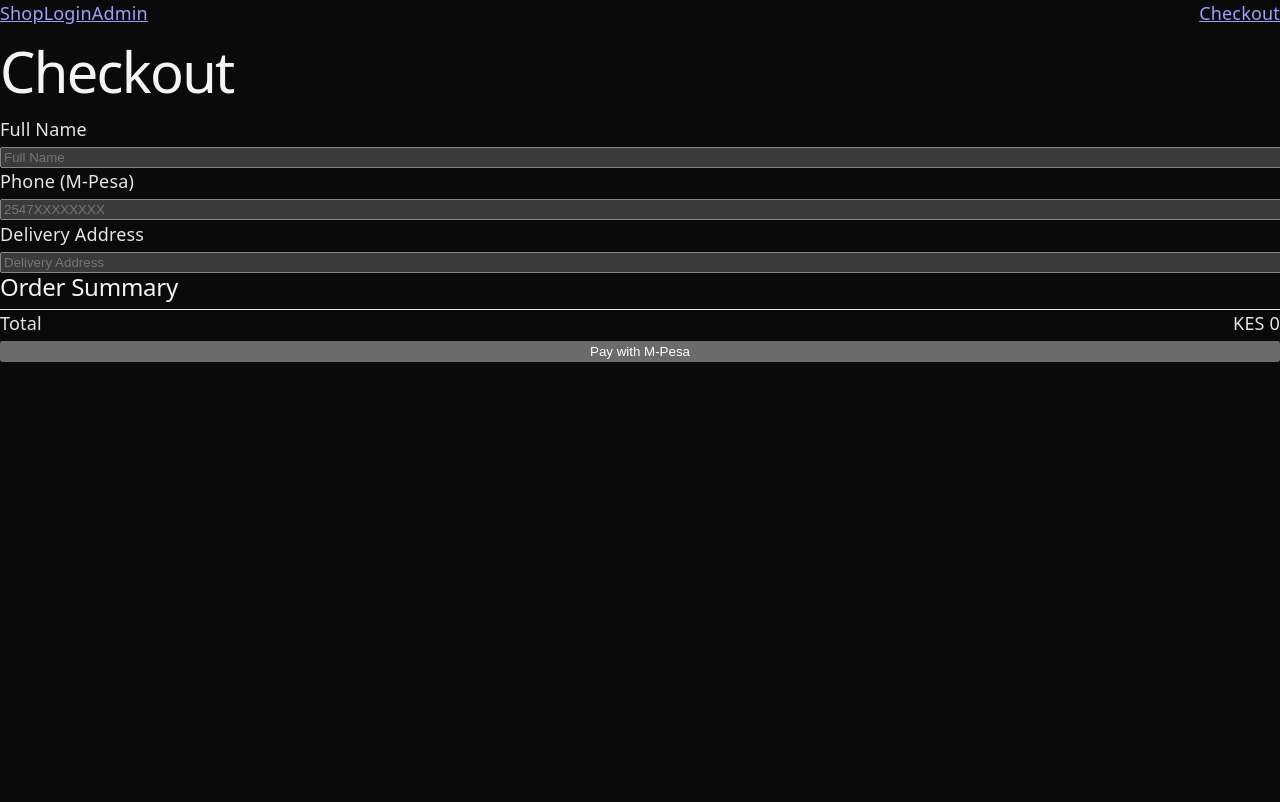
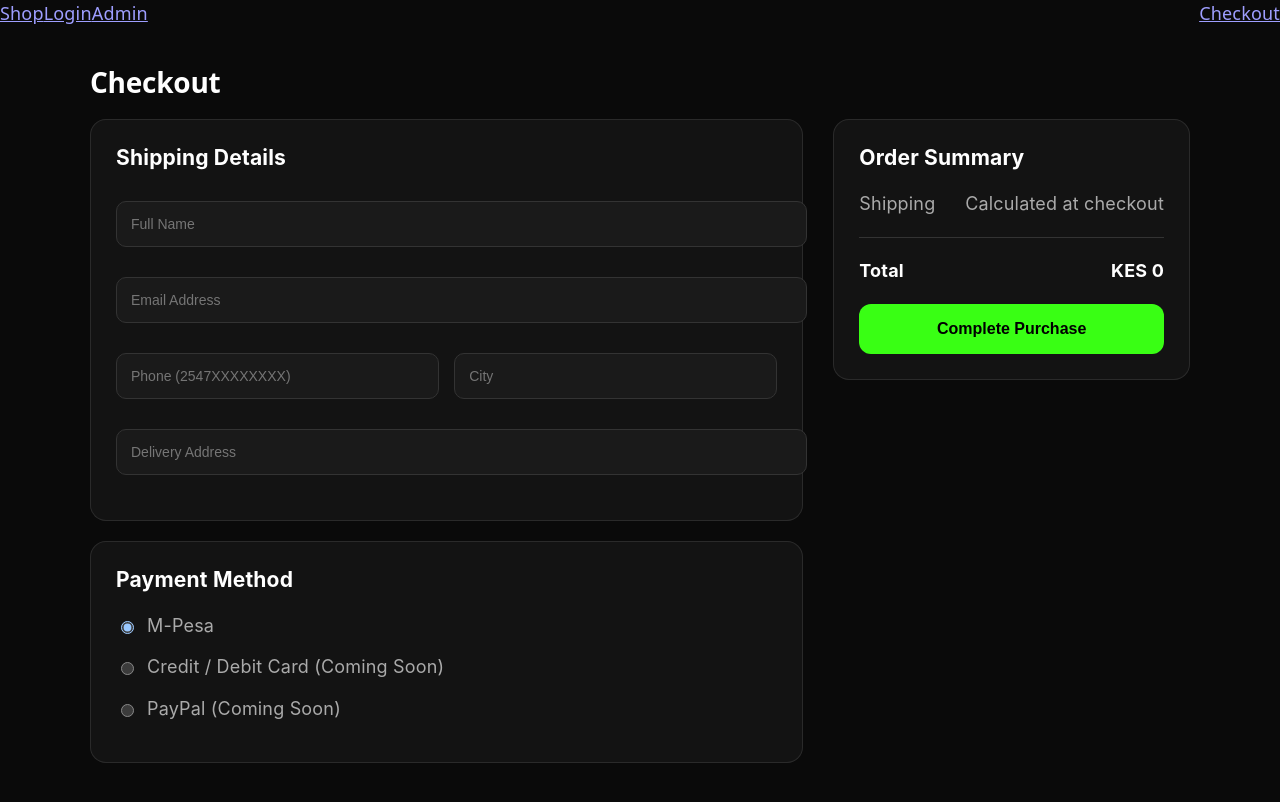
Before and after one commit to Hearthandheal/Hearth-Heal-Org, a React (Vite) app in the folder my-shop/: page /checkout in a window 1280 px wide. Shown: the top 802 px of the page. Built offline with nearby package versions, Linux system fonts and the light colour scheme.

Commit message:
Redesign checkout page with card layout and dark theme

```diff
--- a/my-shop/src/Checkout.tsx
+++ b/my-shop/src/Checkout.tsx
@@ -1,9 +1,7 @@
 import { useState, useEffect } from "react";
 import axios from "axios";
-import { motion } from "framer-motion";
 import { useNavigate } from "react-router-dom";
 
-// API URL - deployed backend (v2)
 const API_URL = "https://hearth-heal-api.onrender.com/api";
 
 interface CartItem {
@@ -16,20 +14,14 @@ export default function Checkout() {
   const navigate = useNavigate();
   const [cart, setCart] = useState<CartItem[]>([]);
   const [loading, setLoading] = useState(false);
-  const [status, setStatus] = useState<null | "pending" | "failed" | "success">(null);
   const [form, setForm] = useState({
     name: "",
+    email: "",
     phone: "",
+    city: "",
     address: "",
   });
-
-  // 📱 Format Kenyan phone automatically
-  const formatPhone = (value: string) => {
-    let v = value.replace(/\D/g, "");
-    if (v.startsWith("0")) v = "254" + v.slice(1);
-    if (!v.startsWith("254")) v = "254" + v;
-    return v.slice(0, 12);
-  };
+  const [paymentMethod, setPaymentMethod] = useState("mpesa");
 
   useEffect(() => {
     const saved = localStorage.getItem('cart');
@@ -39,6 +31,15 @@ export default function Checkout() {
   }, []);
 
   const total = cart.reduce((sum, item) => sum + item.price, 0);
+  const shipping = 0;
+  const grandTotal = total + shipping;
+
+  const formatPhone = (value: string) => {
+    let v = value.replace(/\D/g, "");
+    if (v.startsWith("0")) v = "254" + v.slice(1);
+    if (!v.startsWith("254")) v = "254" + v;
+    return v.slice(0, 12);
+  };
 
   const handlePay = async () => {
     if (!form.phone || form.phone.length < 12) {
@@ -47,31 +48,23 @@ export default function Checkout() {
     if (cart.length === 0) return alert("Your cart is empty");
 
     setLoading(true);
-    setStatus("pending");
     try {
-      // Create order first
       const orderRes = await axios.post(`${API_URL}/orders`, {
         ...form,
         products: cart,
-        amount: total,
+        amount: grandTotal,
       });
 
-      // Initiate M-Pesa payment
       await axios.post(`${API_URL}/payments/stk`, {
         phone: form.phone,
-        amount: total,
+        amount: grandTotal,
         orderId: orderRes.data._id,
       });
 
-      // Clear cart
       localStorage.removeItem('cart');
       setCart([]);
-      setStatus("success");
-
-      // Redirect to success page
       navigate("/success");
     } catch (err: any) {
-      setStatus("failed");
       alert("Error: " + (err.response?.data?.error || err.message));
     } finally {
       setLoading(false);
@@ -79,109 +72,274 @@ export default function Checkout() {
   };
 
   return (
-    <div className="bg-black text-white min-h-screen px-6 md:px-20 py-16">
+    <div style={{
+      fontFamily: '-apple-system, BlinkMacSystemFont, "Segoe UI", Roboto',
+      background: '#0a0a0a',
+      minHeight: '100vh',
+      padding: '40px 20px'
+    }}>
+      <div style={{ maxWidth: '1100px', margin: 'auto' }}>
+        <h2 style={{
+          color: 'white',
+          marginBottom: '20px',
+          fontSize: '28px',
+          fontWeight: 600
+        }}>
+          Checkout
+        </h2>
 
-      {/* HEADER */}
-      <motion.h1
-        initial={{ opacity: 0, y: 20 }}
-        animate={{ opacity: 1, y: 0 }}
-        className="text-3xl font-semibold mb-10"
-      >
-        Checkout
-      </motion.h1>
+        <div style={{
+          display: 'grid',
+          gridTemplateColumns: '2fr 1fr',
+          gap: '30px'
+        }}>
+          {/* LEFT SIDE */}
+          <div>
+            {/* Shipping Details */}
+            <div style={{
+              background: 'rgba(20, 20, 20, 0.9)',
+              padding: '25px',
+              borderRadius: '16px',
+              border: '1px solid rgba(255,255,255,0.1)',
+              marginBottom: '20px'
+            }}>
+              <h3 style={{ color: 'white', margin: '0 0 20px 0' }}>Shipping Details</h3>
 
-      {/* STATUS UI */}
-      {status === "pending" && (
-        <div className="mb-8 text-green-400">
-          Waiting for payment confirmation on your phone...
-        </div>
-      )}
-      {status === "failed" && (
-        <div className="mb-8 text-red-400">
-          Payment failed. Try again.
-        </div>
-      )}
-      {status === "success" && (
-        <div className="mb-8 text-green-400">
-          Payment initiated! Check your phone to complete.
-        </div>
-      )}
+              <input
+                type="text"
+                placeholder="Full Name"
+                value={form.name}
+                onChange={(e) => setForm({ ...form, name: e.target.value })}
+                style={{
+                  width: '100%',
+                  padding: '14px',
+                  marginTop: '10px',
+                  marginBottom: '20px',
+                  borderRadius: '10px',
+                  border: '1px solid #333',
+                  background: '#1a1a1a',
+                  color: 'white',
+                  fontSize: '14px',
+                  outline: 'none'
+                }}
+              />
 
-      <div className="grid md:grid-cols-2 gap-12">
+              <input
+                type="email"
+                placeholder="Email Address"
+                value={form.email}
+                onChange={(e) => setForm({ ...form, email: e.target.value })}
+                style={{
+                  width: '100%',
+                  padding: '14px',
+                  marginTop: '10px',
+                  marginBottom: '20px',
+                  borderRadius: '10px',
+                  border: '1px solid #333',
+                  background: '#1a1a1a',
+                  color: 'white',
+                  fontSize: '14px',
+                  outline: 'none'
+                }}
+              />
 
-        {/* LEFT - FORM */}
-        <motion.div
-          initial={{ opacity: 0, x: -20 }}
-          animate={{ opacity: 1, x: 0 }}
-          className="space-y-6"
-        >
-
-          <div>
-            <label className="text-sm text-zinc-400">Full Name</label>
+              <div style={{ display: 'flex', gap: '15px' }}>
                 <input
-              placeholder="Full Name"
-              className="w-full mt-2 p-4 bg-zinc-900 rounded-xl outline-none focus:ring-1 focus:ring-white"
-              onChange={(e) => setForm({ ...form, name: e.target.value })}
+                  type="text"
+                  placeholder="Phone (2547XXXXXXXX)"
+                  value={form.phone}
+                  onChange={(e) => setForm({ ...form, phone: formatPhone(e.target.value) })}
+                  style={{
+                    flex: 1,
+                    padding: '14px',
+                    marginTop: '10px',
+                    marginBottom: '20px',
+                    borderRadius: '10px',
+                    border: '1px solid #333',
+                    background: '#1a1a1a',
+                    color: 'white',
+                    fontSize: '14px',
+                    outline: 'none'
+                  }}
+                />
+                <input
+                  type="text"
+                  placeholder="City"
+                  value={form.city}
+                  onChange={(e) => setForm({ ...form, city: e.target.value })}
+                  style={{
+                    flex: 1,
+                    padding: '14px',
+                    marginTop: '10px',
+                    marginBottom: '20px',
+                    borderRadius: '10px',
+                    border: '1px solid #333',
+                    background: '#1a1a1a',
+                    color: 'white',
+                    fontSize: '14px',
+                    outline: 'none'
+                  }}
                 />
               </div>
 
-          <div>
-            <label className="text-sm text-zinc-400">Phone (M-Pesa)</label>
               <input
-              placeholder="2547XXXXXXXX"
-              value={form.phone}
-              className="w-full mt-2 p-4 bg-zinc-900 rounded-xl outline-none focus:ring-1 focus:ring-white"
-              onChange={(e) => setForm({ ...form, phone: formatPhone(e.target.value) })}
+                type="text"
+                placeholder="Delivery Address"
+                value={form.address}
+                onChange={(e) => setForm({ ...form, address: e.target.value })}
+                style={{
+                  width: '100%',
+                  padding: '14px',
+                  marginTop: '10px',
+                  marginBottom: '20px',
+                  borderRadius: '10px',
+                  border: '1px solid #333',
+                  background: '#1a1a1a',
+                  color: 'white',
+                  fontSize: '14px',
+                  outline: 'none'
+                }}
               />
             </div>
 
-          <div>
-            <label className="text-sm text-zinc-400">Delivery Address</label>
+            {/* Payment Method */}
+            <div style={{
+              background: 'rgba(20, 20, 20, 0.9)',
+              padding: '25px',
+              borderRadius: '16px',
+              border: '1px solid rgba(255,255,255,0.1)'
+            }}>
+              <h3 style={{ color: 'white', margin: '0 0 20px 0' }}>Payment Method</h3>
+
+              <label style={{
+                display: 'flex',
+                alignItems: 'center',
+                gap: '10px',
+                marginBottom: '15px',
+                cursor: 'pointer',
+                color: '#aaa'
+              }}>
                 <input
-              placeholder="Delivery Address"
-              className="w-full mt-2 p-4 bg-zinc-900 rounded-xl outline-none focus:ring-1 focus:ring-white"
-              onChange={(e) => setForm({ ...form, address: e.target.value })}
+                  type="radio"
+                  name="payment"
+                  value="mpesa"
+                  checked={paymentMethod === "mpesa"}
+                  onChange={(e) => setPaymentMethod(e.target.value)}
+                  style={{ width: 'auto' }}
                 />
+                M-Pesa
+              </label>
+
+              <label style={{
+                display: 'flex',
+                alignItems: 'center',
+                gap: '10px',
+                marginBottom: '15px',
+                cursor: 'pointer',
+                color: '#aaa'
+              }}>
+                <input
+                  type="radio"
+                  name="payment"
+                  value="card"
+                  checked={paymentMethod === "card"}
+                  onChange={(e) => setPaymentMethod(e.target.value)}
+                  style={{ width: 'auto' }}
+                />
+                Credit / Debit Card (Coming Soon)
+              </label>
+
+              <label style={{
+                display: 'flex',
+                alignItems: 'center',
+                gap: '10px',
+                marginBottom: '15px',
+                cursor: 'pointer',
+                color: '#aaa'
+              }}>
+                <input
+                  type="radio"
+                  name="payment"
+                  value="paypal"
+                  checked={paymentMethod === "paypal"}
+                  onChange={(e) => setPaymentMethod(e.target.value)}
+                  style={{ width: 'auto' }}
+                />
+                PayPal (Coming Soon)
+              </label>
+            </div>
           </div>
 
-        </motion.div>
+          {/* RIGHT SIDE - Order Summary */}
+          <div style={{
+            background: 'rgba(20, 20, 20, 0.9)',
+            padding: '25px',
+            borderRadius: '16px',
+            border: '1px solid rgba(255,255,255,0.1)',
+            height: 'fit-content'
+          }}>
+            <h3 style={{ color: 'white', margin: '0 0 20px 0' }}>Order Summary</h3>
 
-        {/* RIGHT - ORDER SUMMARY */}
-        <motion.div
-          initial={{ opacity: 0, x: 20 }}
-          animate={{ opacity: 1, x: 0 }}
-          className="bg-zinc-900/40 p-6 rounded-3xl backdrop-blur-lg"
-        >
-
-          <h2 className="text-xl mb-6">Order Summary</h2>
-
-          <div className="space-y-4">
+            <div>
               {cart.map((item, i) => (
-              <div key={i} className="flex justify-between text-zinc-300">
+                <div key={i} style={{
+                  display: 'flex',
+                  justifyContent: 'space-between',
+                  marginBottom: '15px',
+                  color: '#aaa'
+                }}>
                   <span>{item.name}</span>
                   <span>KES {item.price}</span>
                 </div>
               ))}
             </div>
 
-          <div className="border-t border-zinc-700 my-6"></div>
+            <div style={{
+              display: 'flex',
+              justifyContent: 'space-between',
+              marginBottom: '15px',
+              color: '#aaa'
+            }}>
+              <span>Shipping</span>
+              <span>{shipping === 0 ? 'Calculated at checkout' : `KES ${shipping}`}</span>
+            </div>
 
-          <div className="flex justify-between text-lg font-medium">
+            <hr style={{ border: 'none', borderTop: '1px solid #333', margin: '20px 0' }} />
+
+            <div style={{
+              display: 'flex',
+              justifyContent: 'space-between',
+              fontSize: '18px',
+              fontWeight: 'bold',
+              color: 'white'
+            }}>
               <span>Total</span>
-            <span>KES {total}</span>
+              <span>KES {grandTotal}</span>
             </div>
 
             <button
               onClick={handlePay}
               disabled={loading}
-            className="mt-8 w-full py-4 rounded-xl bg-green-500 text-black font-medium hover:bg-green-400 transition disabled:opacity-50 disabled:bg-zinc-600"
+              style={{
+                width: '100%',
+                padding: '16px',
+                border: 'none',
+                borderRadius: '12px',
+                background: loading ? '#333' : '#39ff14',
+                color: loading ? '#666' : 'black',
+                fontSize: '16px',
+                fontWeight: 600,
+                cursor: loading ? 'not-allowed' : 'pointer',
+                transition: '0.3s',
+                marginTop: '20px'
+              }}
             >
-            {loading ? "Processing..." : "Pay with M-Pesa"}
+              {loading ? "Processing..." : "Complete Purchase"}
             </button>
-
-        </motion.div>
           </div>
 
         </div>
+      </div>
+    </div>
   );
 }
```
Lines whose indentation alone changed are shown as unchanged.
